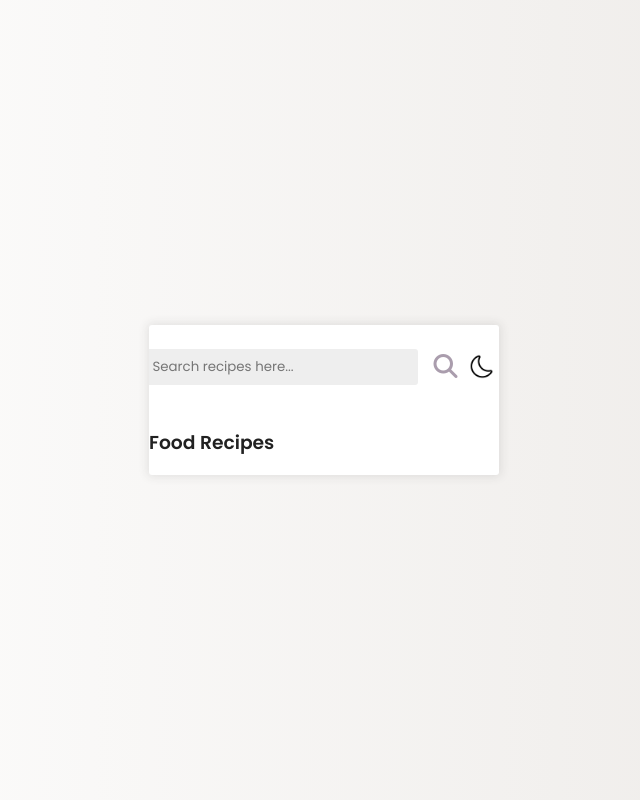
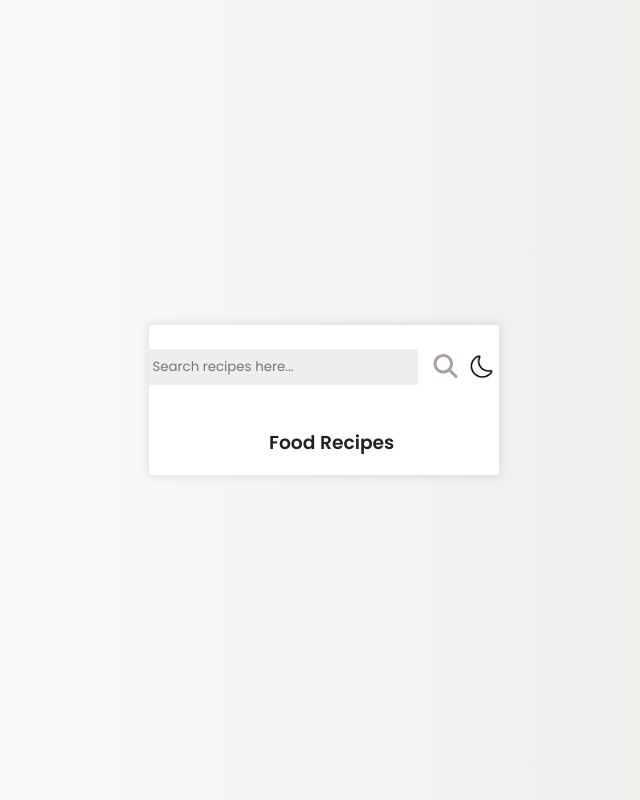
Before and after one commit to oremonani/Recipe-App, a plain HTML site: page index.html in a window 1280 px wide. Shown: the whole page, without its empty margins (316-956 px from the left). Drawn offline with Linux system fonts and the light colour scheme; no server answers.

Commit message:
Update style.css

```diff
--- a/style.css
+++ b/style.css
@@ -80,9 +80,8 @@ header button:hover {
 }
 
 .title h3 {
-    text-aligh: center;
-    /*margin-left: 100px;
-    margin-right: 25px;*/
+    margin-left: 120px;
+    margin-right: 25px;
 }
 
 .fav-container {
```
